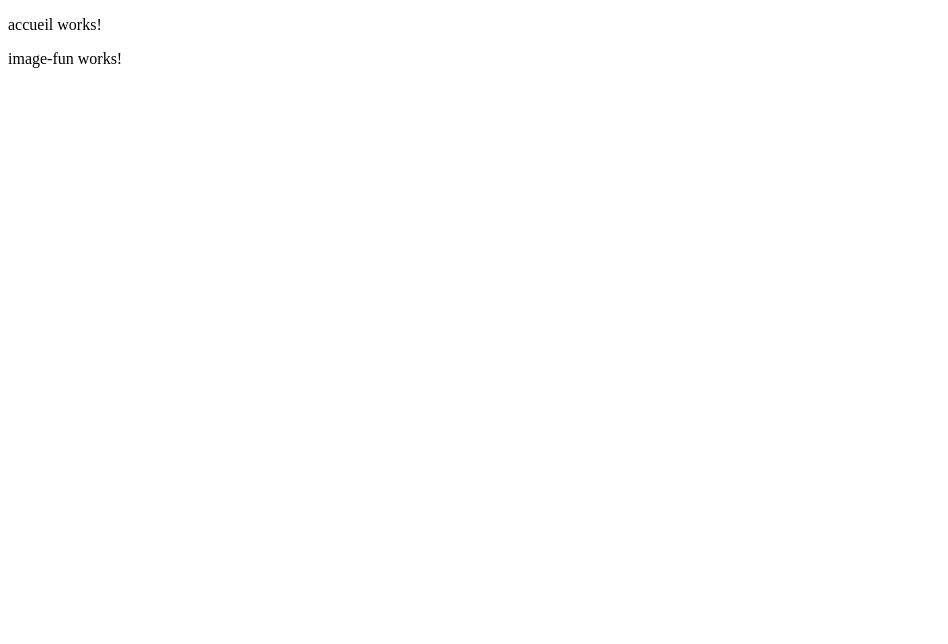
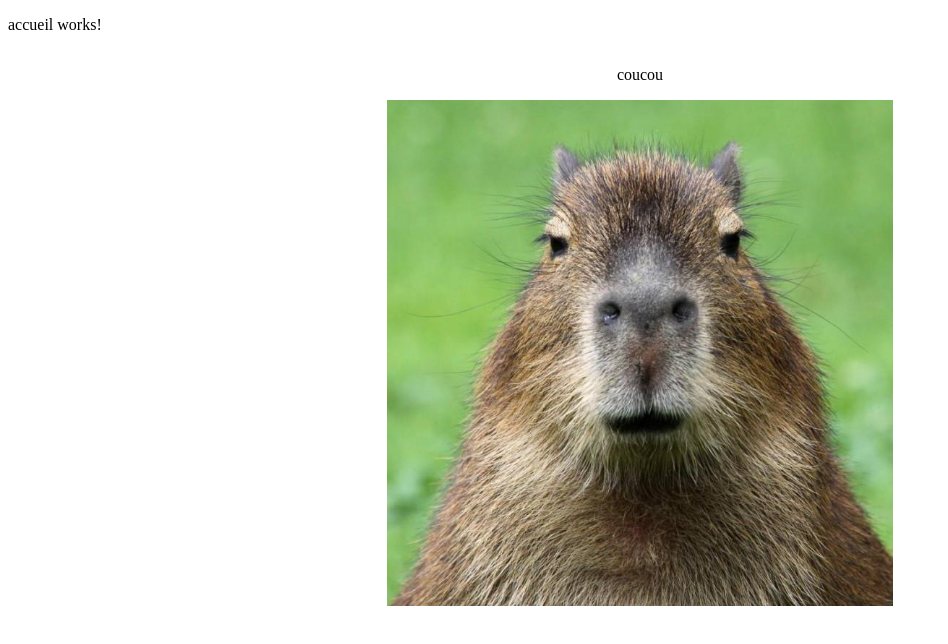
Before and after one commit to hippot02/devopsB3, an Angular app: page / in a window 1280 px wide. Shown: the top 644 px of the page, without its empty margins (0-948 px from the left). Built offline with nearby package versions, Linux system fonts and the light colour scheme.

Commit message:
adding the image

```diff
--- a/src/app/components/image-fun/image-fun.component.html
+++ b/src/app/components/image-fun/image-fun.component.html
@@ -1 +1,6 @@
-<p>image-fun works!</p>
+<div class="image-fun-content">
+    <p>coucou</p>
+
+        <img class="capydeface" src="assets\image-fun\comment_prendre_soin_d_un_capybara_525_orig.jpg" alt="">
+
+</div>
--- a/src/app/components/image-fun/image-fun.component.scss
+++ b/src/app/components/image-fun/image-fun.component.scss
@@ -0,0 +1,15 @@
+.image-fun-content{
+    display:flex;
+    flex-direction: column;
+    align-items: center;
+}
+
+.capydeface{
+    width: 40%;
+    transition: 5s;
+}
+
+.capydeface:hover{
+    rotate: (50040deg);
+    width: 80%;
+}
```
Also changed, not shown: src/assets/image-fun/comment_prendre_soin_d_un_capybara_525_orig.jpg (added).
